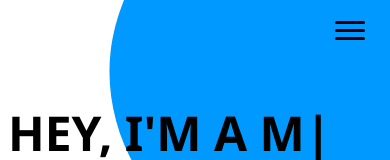
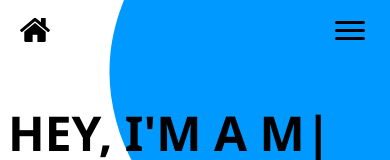
Before and after one commit to joshuacardozo1994/personal-website, a Next.js app: page / in a window 390 px wide. Shown: the top 160 px of the page. Built offline with nearby package versions, Linux system fonts and the light colour scheme.

Commit message:
added home link to mobile header

```diff
--- a/components/Header.js
+++ b/components/Header.js
@@ -36,9 +36,7 @@ const Header = () => {
         <header className="header">
             <div className="social-svg-container" >
                 <Link href="/">
-                    <a>
-                        <svg xmlns="http://www.w3.org/2000/svg" viewBox="0 0 460.298 460.297"  className="dynamic-svg" ><g><g><path d="M230.149,120.939L65.986,256.274c0,0.191-0.048,0.472-0.144,0.855c-0.094,0.38-0.144,0.656-0.144,0.852v137.041    c0,4.948,1.809,9.236,5.426,12.847c3.616,3.613,7.898,5.431,12.847,5.431h109.63V303.664h73.097v109.64h109.629    c4.948,0,9.236-1.814,12.847-5.435c3.617-3.607,5.432-7.898,5.432-12.847V257.981c0-0.76-0.104-1.334-0.288-1.707L230.149,120.939    z"/><path d="M457.122,225.438L394.6,173.476V56.989c0-2.663-0.856-4.853-2.574-6.567c-1.704-1.712-3.894-2.568-6.563-2.568h-54.816    c-2.666,0-4.855,0.856-6.57,2.568c-1.711,1.714-2.566,3.905-2.566,6.567v55.673l-69.662-58.245    c-6.084-4.949-13.318-7.423-21.694-7.423c-8.375,0-15.608,2.474-21.698,7.423L3.172,225.438c-1.903,1.52-2.946,3.566-3.14,6.136    c-0.193,2.568,0.472,4.811,1.997,6.713l17.701,21.128c1.525,1.712,3.521,2.759,5.996,3.142c2.285,0.192,4.57-0.476,6.855-1.998    L230.149,95.817l197.57,164.741c1.526,1.328,3.521,1.991,5.996,1.991h0.858c2.471-0.376,4.463-1.43,5.996-3.138l17.703-21.125    c1.522-1.906,2.189-4.145,1.991-6.716C460.068,229.007,459.021,226.961,457.122,225.438z"/></g></g><g></g><g></g><g></g><g></g><g></g><g></g><g></g><g></g><g></g><g></g><g></g><g></g><g></g><g></g><g></g></svg>
-                    </a>
+                    <a><svg xmlns="http://www.w3.org/2000/svg" viewBox="0 0 460.298 460.297"  className="dynamic-svg" ><g><g><path d="M230.149,120.939L65.986,256.274c0,0.191-0.048,0.472-0.144,0.855c-0.094,0.38-0.144,0.656-0.144,0.852v137.041    c0,4.948,1.809,9.236,5.426,12.847c3.616,3.613,7.898,5.431,12.847,5.431h109.63V303.664h73.097v109.64h109.629    c4.948,0,9.236-1.814,12.847-5.435c3.617-3.607,5.432-7.898,5.432-12.847V257.981c0-0.76-0.104-1.334-0.288-1.707L230.149,120.939    z"/><path d="M457.122,225.438L394.6,173.476V56.989c0-2.663-0.856-4.853-2.574-6.567c-1.704-1.712-3.894-2.568-6.563-2.568h-54.816    c-2.666,0-4.855,0.856-6.57,2.568c-1.711,1.714-2.566,3.905-2.566,6.567v55.673l-69.662-58.245    c-6.084-4.949-13.318-7.423-21.694-7.423c-8.375,0-15.608,2.474-21.698,7.423L3.172,225.438c-1.903,1.52-2.946,3.566-3.14,6.136    c-0.193,2.568,0.472,4.811,1.997,6.713l17.701,21.128c1.525,1.712,3.521,2.759,5.996,3.142c2.285,0.192,4.57-0.476,6.855-1.998    L230.149,95.817l197.57,164.741c1.526,1.328,3.521,1.991,5.996,1.991h0.858c2.471-0.376,4.463-1.43,5.996-3.138l17.703-21.125    c1.522-1.906,2.189-4.145,1.991-6.716C460.068,229.007,459.021,226.961,457.122,225.438z"/></g></g><g></g><g></g><g></g><g></g><g></g><g></g><g></g><g></g><g></g><g></g><g></g><g></g><g></g><g></g><g></g></svg></a>
                 </Link>
             </div>
             <div>
@@ -88,6 +86,11 @@ const Header = () => {
                 <SegmentedControl uniqueID="mobile" index={index} setTheme={setTheme} />
                 </div>
             </div>
+            <div className="social-svg-container ml-20" >
+                <Link href="/">
+                    <a><svg xmlns="http://www.w3.org/2000/svg" viewBox="0 0 460.298 460.297"  className="dynamic-svg" ><g><g><path d="M230.149,120.939L65.986,256.274c0,0.191-0.048,0.472-0.144,0.855c-0.094,0.38-0.144,0.656-0.144,0.852v137.041    c0,4.948,1.809,9.236,5.426,12.847c3.616,3.613,7.898,5.431,12.847,5.431h109.63V303.664h73.097v109.64h109.629    c4.948,0,9.236-1.814,12.847-5.435c3.617-3.607,5.432-7.898,5.432-12.847V257.981c0-0.76-0.104-1.334-0.288-1.707L230.149,120.939    z"/><path d="M457.122,225.438L394.6,173.476V56.989c0-2.663-0.856-4.853-2.574-6.567c-1.704-1.712-3.894-2.568-6.563-2.568h-54.816    c-2.666,0-4.855,0.856-6.57,2.568c-1.711,1.714-2.566,3.905-2.566,6.567v55.673l-69.662-58.245    c-6.084-4.949-13.318-7.423-21.694-7.423c-8.375,0-15.608,2.474-21.698,7.423L3.172,225.438c-1.903,1.52-2.946,3.566-3.14,6.136    c-0.193,2.568,0.472,4.811,1.997,6.713l17.701,21.128c1.525,1.712,3.521,2.759,5.996,3.142c2.285,0.192,4.57-0.476,6.855-1.998    L230.149,95.817l197.57,164.741c1.526,1.328,3.521,1.991,5.996,1.991h0.858c2.471-0.376,4.463-1.43,5.996-3.138l17.703-21.125    c1.522-1.906,2.189-4.145,1.991-6.716C460.068,229.007,459.021,226.961,457.122,225.438z"/></g></g><g></g><g></g><g></g><g></g><g></g><g></g><g></g><g></g><g></g><g></g><g></g><g></g><g></g><g></g><g></g></svg></a>
+                </Link>
+            </div>
             <div onClick={toggleOpen} className={`menu-button ${open ? 'open' : ''}`}>
                 <div className="menu-button__burger"></div>
             </div>
--- a/styles/globals.scss
+++ b/styles/globals.scss
@@ -83,7 +83,7 @@ a {
 
 .hamburger-menu {
   @include header-common-style;
-  justify-content: flex-end;
+  justify-content: space-between;
   display: flex;
   @include m-device {
     display: none;
--- a/styles/utilities.scss
+++ b/styles/utilities.scss
@@ -4,6 +4,10 @@
 
 .mr-10 {
     margin-right: 10px;
+}
+
+.ml-20 {
+    margin-left: 20px;
 }
 
 
```
